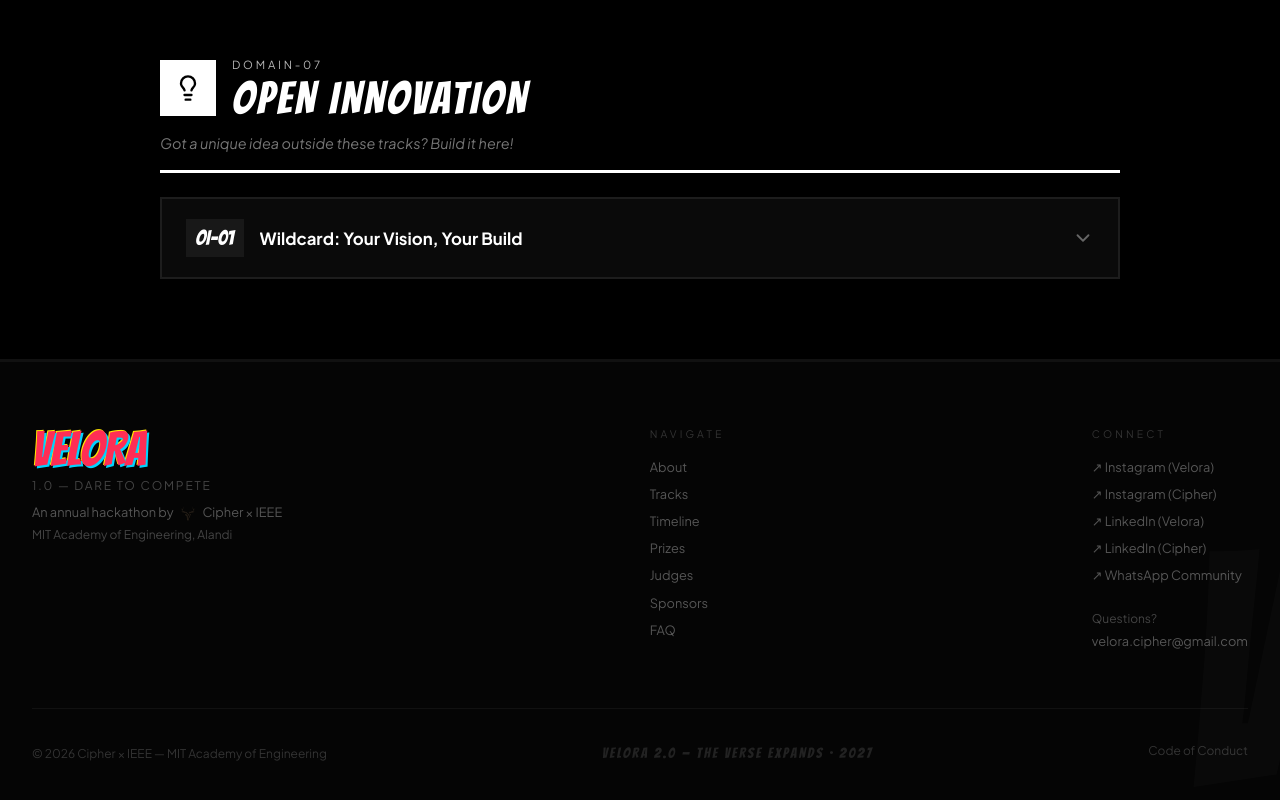
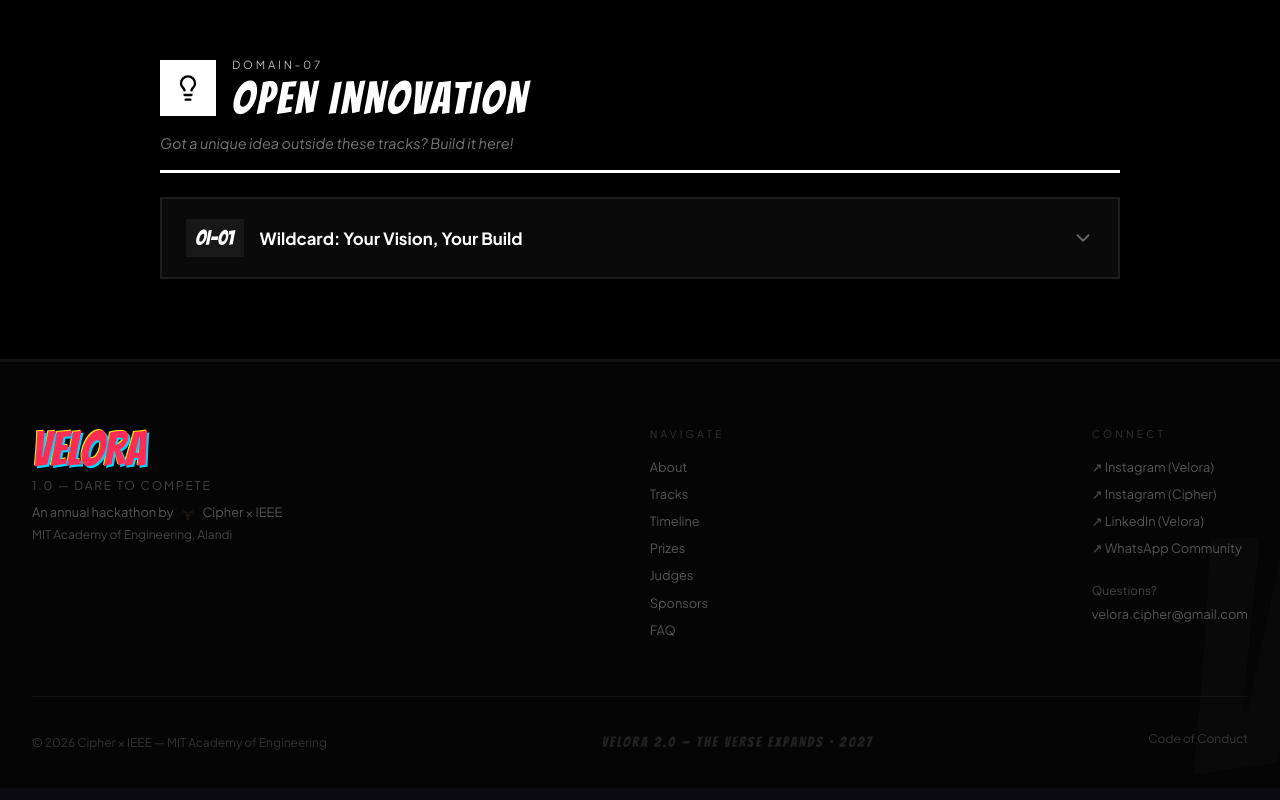
Before and after one commit to Shahpure15/velora, a React (Vite) app: page /problems in a window 1280 px wide. Shown: the part 3472-4272 px from the top of the page. Built offline with nearby package versions, Linux system fonts and the light colour scheme.

Commit message:
feat: remove LinkedIn (Cipher) link from footer social section

```diff
--- a/src/components/Footer.jsx
+++ b/src/components/Footer.jsx
@@ -17,7 +17,6 @@ const SOCIALS = [
   { label: '↗ Instagram (Velora)', href: 'https://www.instagram.com/veloramitaoe/' },
   { label: '↗ Instagram (Cipher)', href: 'https://www.instagram.com/ciphermitaoe/' },
   { label: '↗ LinkedIn (Velora)',  href: 'https://linkedin.com/in/velora' },
-  { label: '↗ LinkedIn (Cipher)',  href: 'https://linkedin.com/in/cipher' },
   { label: '↗ WhatsApp Community', href: 'https://chat.whatsapp.com/Lm6iQCUw79n5kmA5YUYEyt' },
 ]
 
```
